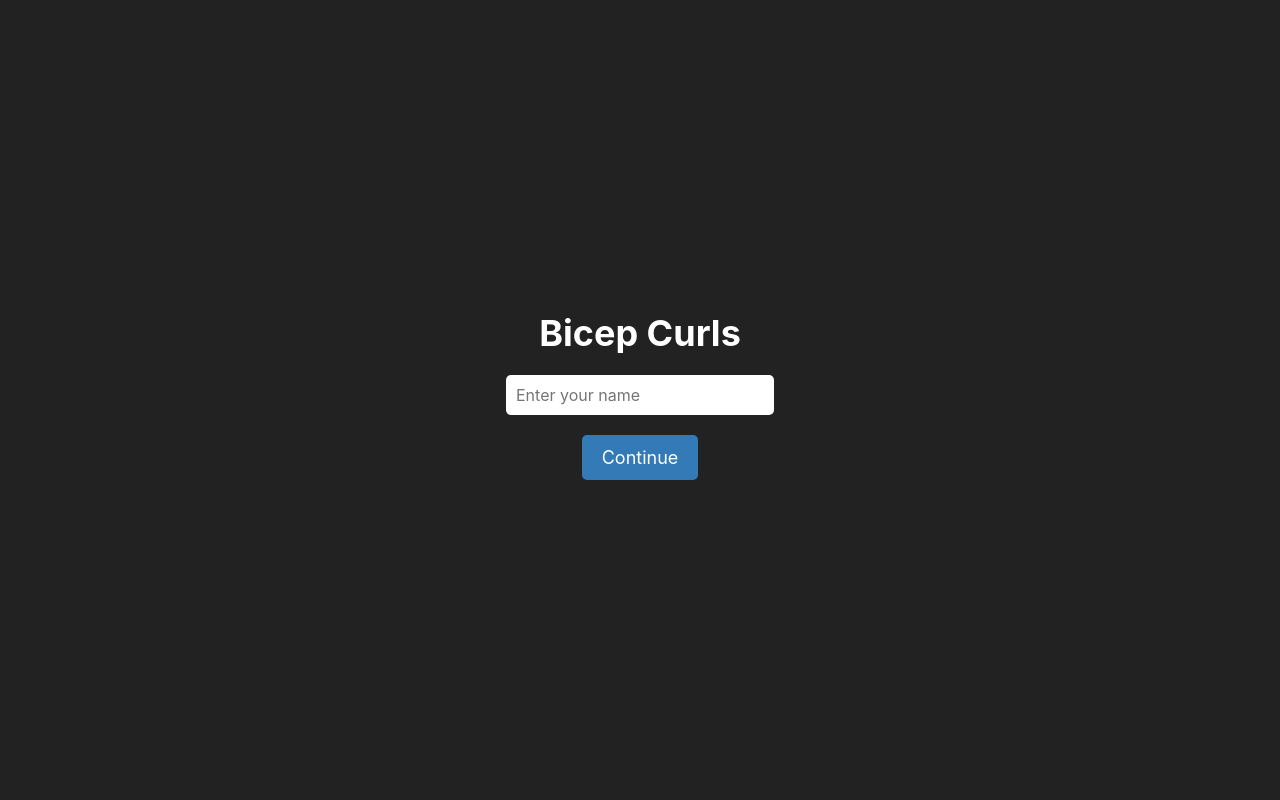
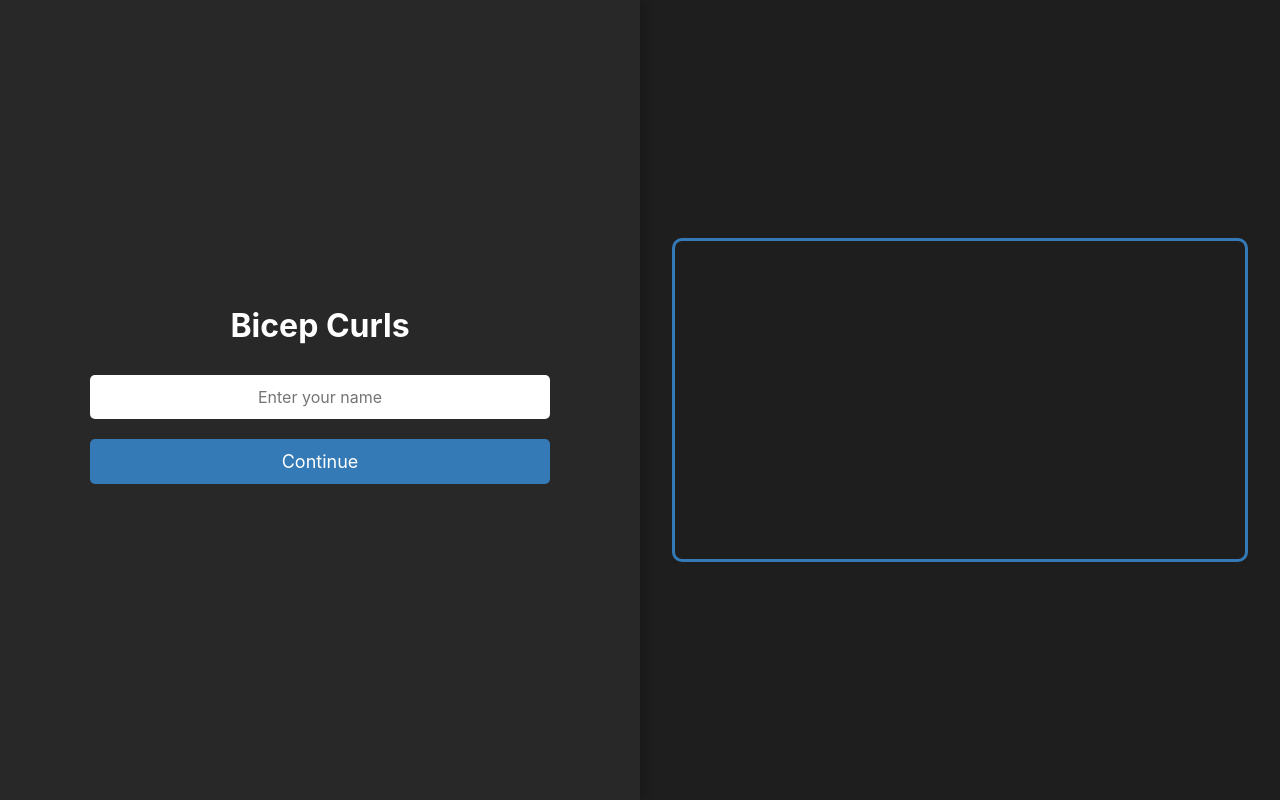
Before and after one commit to alxwong1991/eduhk-fyp-PosturePal, a React (Vite) app in the folder frontend/: page /bicep-curls in a window 1280 px wide. Built offline with nearby package versions, Linux system fonts and the light colour scheme.

Commit message:
fix exercise page stylings

```diff
--- a/frontend/src/components/WebcamFeed.jsx
+++ b/frontend/src/components/WebcamFeed.jsx
@@ -1,13 +1,7 @@
-import styled from "styled-components";
+const WebcamFeed = ({ image }) => {
+  return image ? (
+      <img src={image} alt="Webcam Feed" style={{ width: "100%", height: "100%" }} />
+  ) : null;
+};
 
-const WebcamFeed = styled.img`
-  margin-top: 20px;
-  width: 640px;
-  height: 480px;
-  border-radius: 10px;
-  border: 2px solid #fff;
-`;
-
-export default function Webcam({ image }) {
-  return image ? <WebcamFeed src={image} alt="Webcam Feed" /> : null;
-}
+export default WebcamFeed;
--- a/frontend/src/pages/BicepCurls.jsx
+++ b/frontend/src/pages/BicepCurls.jsx
@@ -1,64 +1,26 @@
 import { useState } from "react";
 import { useNavigate } from "react-router-dom";
 import { showCountdown } from "../components/ShowCountdown";
-import { showResult } from '../components/ShowResult'
-import { showCameraError } from '../components/ShowCameraError'
+import { showResult } from '../components/ShowResult';
+import { showCameraError } from '../components/ShowCameraError';
 import { useExerciseWebSocket } from '../hooks/useExerciseWebSocket';
 import Webcam from "../components/WebcamFeed";
-import styled from "styled-components";
-
-const Container = styled.div`
-  display: flex;
-  flex-direction: column;
-  align-items: center;
-  justify-content: center;
-  height: 100vh;
-  background: #222;
-  color: white;
-`;
-
-const Title = styled.h1`
-  font-size: 36px;
-  margin-bottom: 10px;
-`;
-
-const Input = styled.input`
-  padding: 10px;
-  margin: 10px;
-  font-size: 16px;
-  border-radius: 5px;
-  border: none;
-`;
-
-const Button = styled.button`
-  padding: 12px 20px;
-  margin: 10px;
-  background-color: #337ab7;
-  color: #fff;
-  border: none;
-  border-radius: 5px;
-  cursor: pointer;
-  font-size: 18px;
-  &:hover {
-    background-color: #286090;
-  }
-`;
-
-const Content = styled.div`
-  width: 100%;
-  max-width: 1200px;
-  margin-top: 2rem;
-`;
-
+import {
+  ExerciseContainer,
+  ExerciseLeftSide,
+  ExerciseRightSide,
+  ExerciseTitle,
+  ExerciseInput,
+  ExerciseButton
+} from "../styles/exerciseStyles"; // Import modular styles
+import { WebcamFrame } from "../styles/exerciseStyles";
 
 const API_BASE_URL = import.meta.env.VITE_API_BASE_URL;
 const WEBSOCKET_URL = import.meta.env.VITE_WEBSOCKET_URL;
 
 export default function BicepCurls() {
-
   const [name, setName] = useState("");
-  const [isExerciseRunning, setIsExerciseRunning] = useState(false); // ✅ Track if exercise is running
-  // const [cameraError, setCameraError] = useState(null);
+  const [isExerciseRunning, setIsExerciseRunning] = useState(false);
   const navigate = useNavigate();
 
   const {
@@ -68,8 +30,6 @@ export default function BicepCurls() {
   } = useExerciseWebSocket(API_BASE_URL, WEBSOCKET_URL);
 
   async function startExercise() {
-    // if (!name) return alert("Please enter your name");
-
     setIsExerciseRunning(true);
     await showCountdown();
 
@@ -86,17 +46,20 @@ export default function BicepCurls() {
   }
 
   return (
-    <Container>
-      <Title>Bicep Curls</Title>
-      {!isExerciseRunning && !name && ( // ✅ Show input only when exercise is NOT running
+    <ExerciseContainer>
+      {/* Left Side - Title, User Input, and Exercise Controls */}
+      <ExerciseLeftSide>
+        <ExerciseTitle>Bicep Curls</ExerciseTitle>
+
+        {!isExerciseRunning && !name && (
           <>
-          <Input
+            <ExerciseInput
               type="text"
               placeholder="Enter your name"
               value={name}
               onChange={(e) => setName(e.target.value)}
             />
-          <Button onClick={() => setName(name)}>Continue</Button>
+            <ExerciseButton onClick={() => setName(name)}>Continue</ExerciseButton>
           </>
         )}
 
@@ -104,18 +67,26 @@ export default function BicepCurls() {
           <>
             <h2>Welcome, {name}!</h2>
 
-          {!isExerciseRunning && ( // ✅ Hide buttons when exercise is running
+            {!isExerciseRunning && (
               <>
-              <Button onClick={startExercise} disabled={exerciseFinished}>
+                <ExerciseButton onClick={startExercise} disabled={exerciseFinished}>
                   {exerciseFinished ? "Exercise Complete" : "Start Exercise"}
-              </Button>
-              <Button onClick={() => navigate("/dashboard")}>Back to Menu</Button>
+                </ExerciseButton>
+                <ExerciseButton onClick={() => navigate("/dashboard")}>
+                  Back to Menu
+                </ExerciseButton>
               </>
             )}
-
-          <Webcam image={image} />
           </>
         )}
-    </Container>
+      </ExerciseLeftSide>
+
+      {/* Right Side - Webcam Feed */}
+      <ExerciseRightSide>
+        <WebcamFrame>
+          <Webcam image={image} />
+        </WebcamFrame>
+      </ExerciseRightSide>
+    </ExerciseContainer>
   );
 }
--- /dev/null
+++ b/frontend/src/styles/exerciseStyles.js
@@ -0,0 +1,103 @@
+import styled from "styled-components";
+
+// Main layout for exercise pages
+export const ExerciseContainer = styled.div`
+  display: flex;
+  flex-direction: row;
+  align-items: center;
+  justify-content: center;
+  height: 100vh;
+  background: #1e1e1e;
+  color: white;
+
+  @media (max-width: 768px) {
+    flex-direction: column;
+    height: auto;
+    padding: 20px;
+  }
+`;
+
+// Left section (title, input, buttons)
+export const ExerciseLeftSide = styled.div`
+  flex: 1;
+  display: flex;
+  flex-direction: column;
+  align-items: center;
+  justify-content: center;
+  padding: 2rem;
+  background: #282828;
+  height: 100%;
+  box-shadow: 5px 0px 10px rgba(0, 0, 0, 0.2);
+
+  @media (max-width: 768px) {
+    width: 100%;
+    padding: 1.5rem;
+  }
+`;
+
+// Right section (Webcam feed)
+export const ExerciseRightSide = styled.div`
+  flex: 1;
+  display: flex;
+  align-items: center;
+  justify-content: center;
+  padding: 2rem;
+  height: 100%;
+
+  @media (max-width: 768px) {
+    width: 100%;
+    padding: 1.5rem;
+  }
+`;
+
+// Webcam frame
+export const WebcamFrame = styled.div`
+  width: 100%;
+  max-width: 100%;
+  aspect-ratio: 16 / 9;
+  border-radius: 10px;
+  overflow: hidden;
+  border: 3px solid #337ab7;
+`;
+
+// Title styling
+export const ExerciseTitle = styled.h1`
+  font-size: 32px;
+  margin-bottom: 20px;
+  text-align: center;
+`;
+
+// Input field
+export const ExerciseInput = styled.input`
+  padding: 12px;
+  margin: 10px 0;
+  font-size: 16px;
+  border-radius: 5px;
+  border: none;
+  width: 80%;
+  text-align: center;
+`;
+
+// Button styling
+export const ExerciseButton = styled.button`
+  padding: 12px 20px;
+  margin: 10px;
+  background-color: #337ab7;
+  color: #fff;
+  border: none;
+  border-radius: 5px;
+  cursor: pointer;
+  font-size: 18px;
+  width: 80%;
+  text-align: center;
+  transition: background 0.3s;
+
+  &:hover {
+    background-color: #286090;
+  }
+
+  &:disabled {
+    background-color: gray;
+    cursor: not-allowed;
+  }
+`;
```
Also changed, not shown: 1 other file (tests, documents, lock files or other folders). Lines whose indentation alone changed are shown as unchanged.
